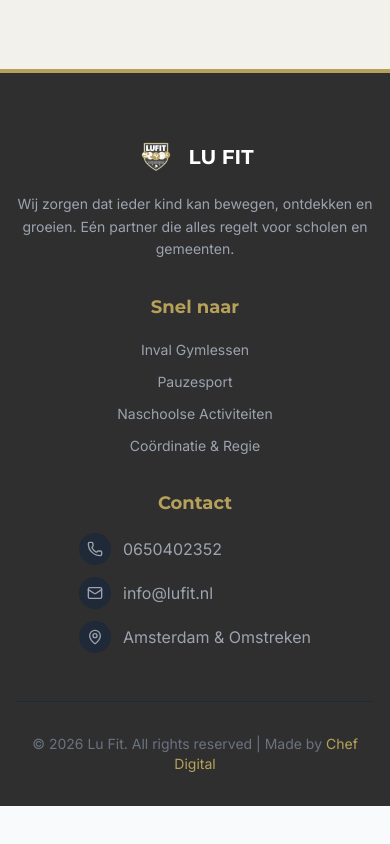
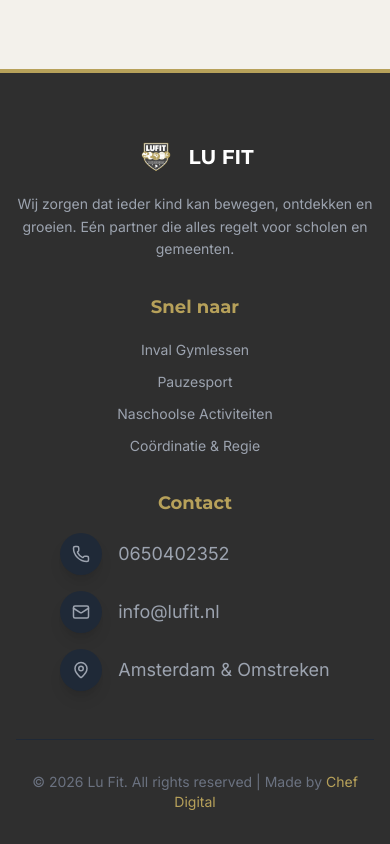
Before and after one commit to CD1878/Lufit, a React (Vite) app: page / in a window 390 px wide. Shown: the part 5675-6519 px from the top of the page. Before the commit the page ends 6481 px from the top, so only its background shows below. Built offline with nearby package versions, Linux system fonts and the light colour scheme.

Commit message:
Polish Mobile Footer spacing and sizing

```diff
--- a/components/Footer.tsx
+++ b/components/Footer.tsx
@@ -47,24 +47,24 @@
           {/* Column 3: Contact */}
           <div className="space-y-4 flex flex-col items-center md:items-start">
             <h3 className="text-gold font-heading font-bold text-lg">Contact</h3>
-            <div className="space-y-3 w-fit md:w-full">
-              <a href="tel:0650402352" className="flex items-center space-x-3 text-gray-400 hover:text-gold transition-colors group">
-                <div className="bg-gray-800 p-2 rounded-full group-hover:bg-gold group-hover:text-white transition-colors flex-shrink-0">
-                  <Phone size={16} />
+            <div className="space-y-4 w-fit md:w-full">
+              <a href="tel:0650402352" className="flex items-center space-x-4 text-gray-400 hover:text-gold transition-colors group">
+                <div className="bg-gray-800 p-3 rounded-full group-hover:bg-gold group-hover:text-white transition-colors flex-shrink-0 shadow-lg">
+                  <Phone size={18} />
                 </div>
-                <span>0650402352</span>
+                <span className="text-lg">0650402352</span>
               </a>
-              <a href="mailto:info@lufit.nl" className="flex items-center space-x-3 text-gray-400 hover:text-gold transition-colors group">
-                <div className="bg-gray-800 p-2 rounded-full group-hover:bg-gold group-hover:text-white transition-colors flex-shrink-0">
-                  <Mail size={16} />
+              <a href="mailto:info@lufit.nl" className="flex items-center space-x-4 text-gray-400 hover:text-gold transition-colors group">
+                <div className="bg-gray-800 p-3 rounded-full group-hover:bg-gold group-hover:text-white transition-colors flex-shrink-0 shadow-lg">
+                  <Mail size={18} />
                 </div>
-                <span>info@lufit.nl</span>
+                <span className="text-lg">info@lufit.nl</span>
               </a>
-              <div className="flex items-center space-x-3 text-gray-400">
-                <div className="bg-gray-800 p-2 rounded-full flex-shrink-0">
-                  <MapPin size={16} />
+              <div className="flex items-center space-x-4 text-gray-400">
+                <div className="bg-gray-800 p-3 rounded-full flex-shrink-0 shadow-lg">
+                  <MapPin size={18} />
                 </div>
-                <span>Amsterdam & Omstreken</span>
+                <span className="text-lg">Amsterdam & Omstreken</span>
               </div>
             </div>
           </div>
```
